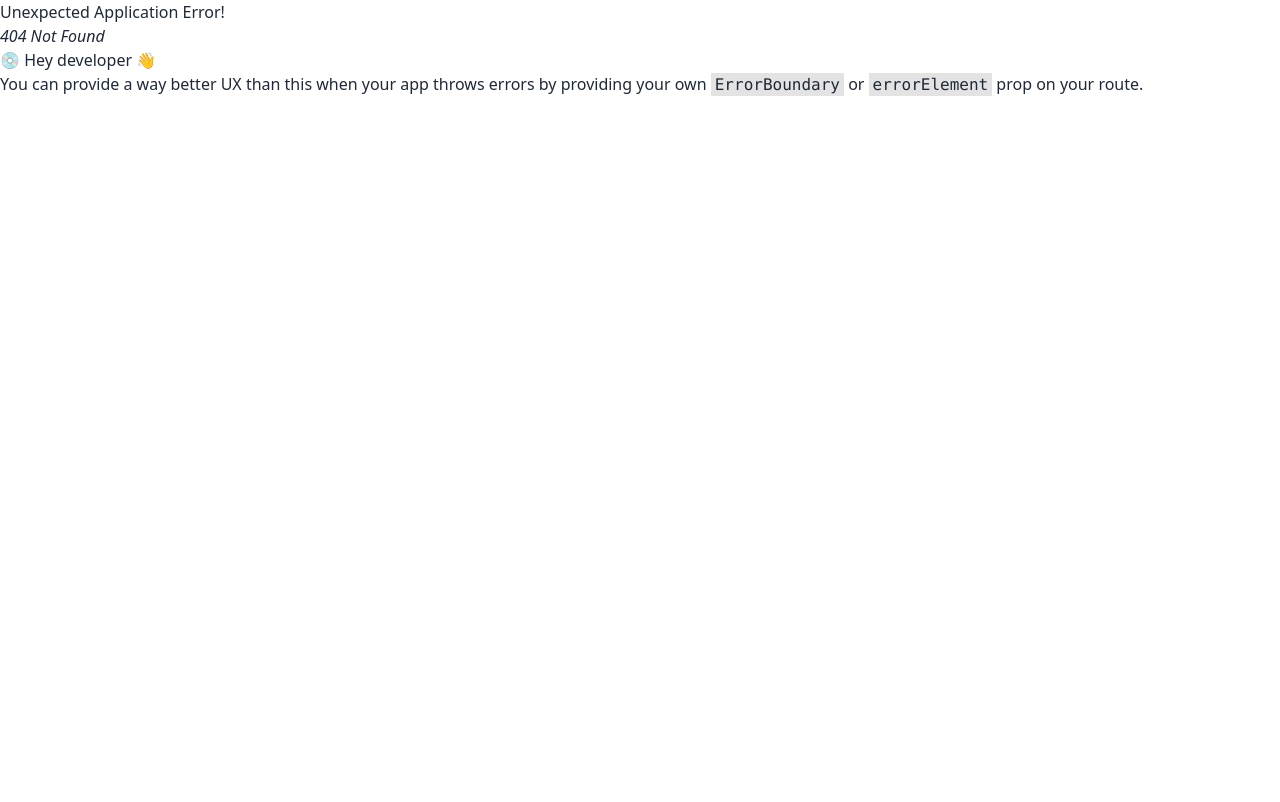
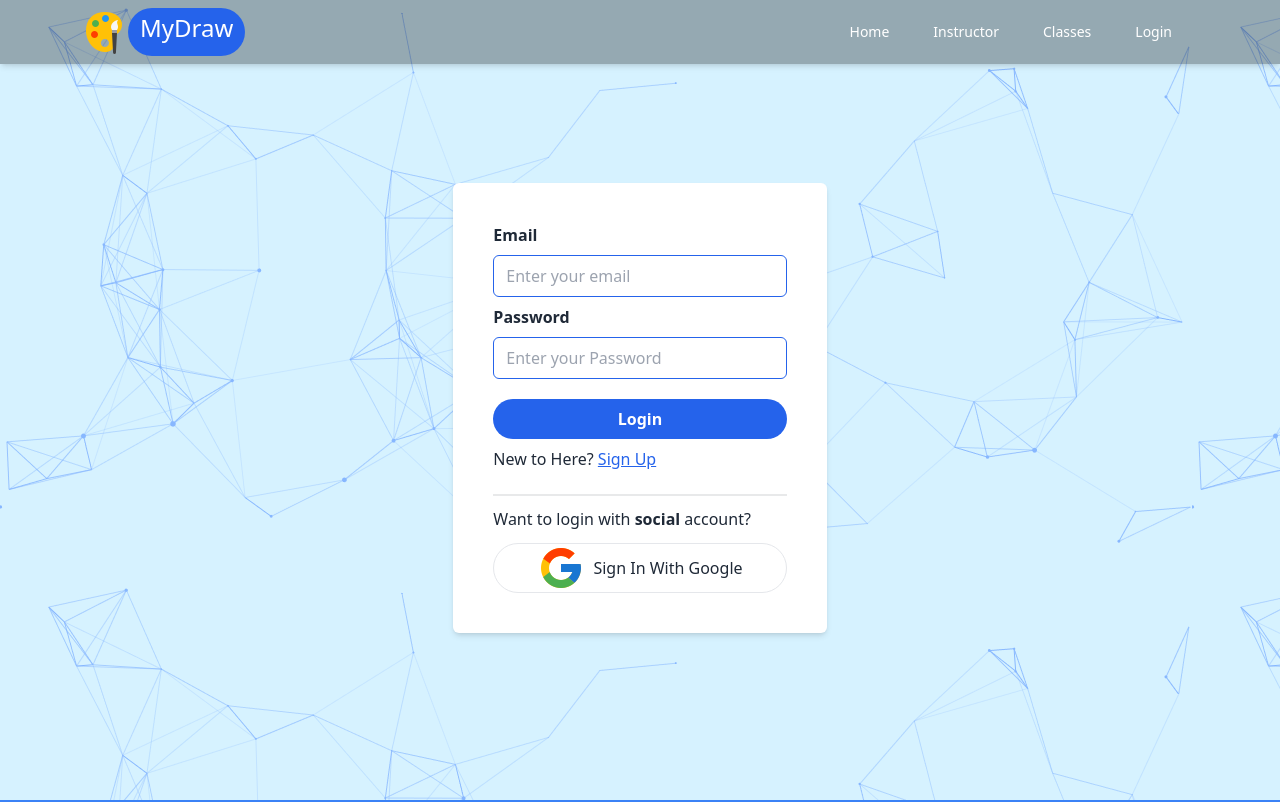
Before and after one commit to nahid-dev/summur-school-frontend, a React (Vite) app: page /login in a window 1280 px wide. Before the commit this address had no page. Shown: the top 802 px of the page. Built offline with nearby package versions, Linux system fonts and the light colour scheme; no server answers.

Commit message:
login done

```diff
--- a/index.html
+++ b/index.html
@@ -2,9 +2,14 @@
 <html lang="en">
   <head>
     <meta charset="UTF-8" />
-    <link rel="icon" type="image/svg+xml" href="/vite.svg" />
+    <!-- <link rel="icon" type="image/svg+xml" href="/vite.svg" /> -->
+    <link
+      rel="shortcut icon"
+      href="./src/assets/main-logo.png"
+      type="image/x-icon"
+    />
     <meta name="viewport" content="width=device-width, initial-scale=1.0" />
-    <title>Vite + React</title>
+    <title>MyDraw</title>
   </head>
   <body>
     <div id="root"></div>
--- a/package.json
+++ b/package.json
@@ -15,10 +15,12 @@
     "match-sorter": "^6.3.1",
     "react": "^18.2.0",
     "react-dom": "^18.2.0",
+    "react-helmet-async": "^1.3.0",
     "react-hook-form": "^7.44.3",
     "react-icons": "^4.9.0",
     "react-router-dom": "^6.12.0",
     "sort-by": "^1.2.0",
+    "sweetalert2": "^11.7.11",
     "swiper": "^9.3.2"
   },
   "devDependencies": {
--- /dev/null
+++ b/src/Providers/AuthProvider.jsx
@@ -0,0 +1,77 @@
+import React, { createContext, useEffect, useState } from "react";
+
+import {
+  GoogleAuthProvider,
+  createUserWithEmailAndPassword,
+  getAuth,
+  onAuthStateChanged,
+  signInWithEmailAndPassword,
+  signInWithPopup,
+  signOut,
+  updateProfile,
+} from "firebase/auth";
+import app from "../firebase/firebase.config";
+
+const auth = getAuth(app);
+const googleProvider = new GoogleAuthProvider();
+
+export const AuthContext = createContext(null);
+const AuthProvider = ({ children }) => {
+  const [user, setUser] = useState("");
+  const [loading, setLoading] = useState(true);
+
+  // Create user
+  const createUser = (email, password) => {
+    setLoading(true);
+    return createUserWithEmailAndPassword(auth, email, password);
+  };
+
+  // Login user
+  const signInUser = (email, password) => {
+    setLoading(true);
+    return signInWithEmailAndPassword(auth, email, password);
+  };
+  // Google Sign In
+  const googleSignIn = () => {
+    setLoading(true);
+    return signInWithPopup(auth, googleProvider);
+  };
+  // Update User
+  const updateUser = (name, photo) => {
+    return updateProfile(auth.currentUser, {
+      displayName: name,
+      photoURL: photo,
+    });
+  };
+  // Log Out User
+  const logOut = () => {
+    setLoading(true);
+    return signOut(auth);
+  };
+
+  // Update User State:
+  useEffect(() => {
+    const unsubscribe = onAuthStateChanged(auth, (currentUser) => {
+      setUser(currentUser);
+      setLoading(false);
+    });
+    return () => {
+      return unsubscribe();
+    };
+  }, []);
+
+  const authInfo = {
+    user,
+    createUser,
+    signInUser,
+    googleSignIn,
+    updateUser,
+    logOut,
+    loading,
+  };
+  return (
+    <AuthContext.Provider value={authInfo}>{children}</AuthContext.Provider>
+  );
+};
+
+export default AuthProvider;
--- /dev/null
+++ b/src/components/shared/SocialLogin/SocialLogin.jsx
@@ -0,0 +1,58 @@
+import React, { useContext } from "react";
+import googleIcon from "../../../assets/google.png";
+import { AuthContext } from "../../../Providers/AuthProvider";
+import Swal from "sweetalert2";
+
+const SocialLogin = () => {
+  const { googleSignIn } = useContext(AuthContext);
+
+  // google Login
+  const handleGoogleLogin = () => {
+    googleSignIn()
+      .then((result) => {
+        const loggedIn = result.user;
+        console.log(loggedIn);
+
+        const saveUser = {
+          name: loggedIn.displayName,
+          email: loggedIn.email,
+          user_image: loggedIn.photoURL,
+        };
+        fetch("http://localhost:5000/users", {
+          method: "POST",
+          headers: {
+            "content-type": "application/json",
+          },
+          body: JSON.stringify(saveUser),
+        })
+          .then((res) => res.json())
+          .then(() => {
+            Swal.fire({
+              icon: "success",
+              title: "Successfully Login",
+            });
+          });
+      })
+      .catch((err) => console.log(err.message));
+  };
+
+  return (
+    <div>
+      <div className="divider mb-1"></div>
+      <p>
+        Want to login with <span className="font-bold">social</span> account?
+      </p>
+      <div className="mt-3">
+        <button
+          onClick={handleGoogleLogin}
+          className="flex items-center justify-center border w-full rounded-full hover:border-blue-600 transition duration-300"
+        >
+          <img src={googleIcon} alt="" />
+          <span className="ms-2">Sign In With Google</span>
+        </button>
+      </div>
+    </div>
+  );
+};
+
+export default SocialLogin;
--- a/src/pages/Home/Home.jsx
+++ b/src/pages/Home/Home.jsx
@@ -2,10 +2,14 @@ import React from "react";
 
 import Slider from "../../components/Slider/Slider";
 import SectionTitle from "../../components/SectionTitle/SectionTitle";
+import { Helmet } from "react-helmet-async";
 
 const Home = () => {
   return (
     <>
+      <Helmet>
+        <title>MyDraw | Home</title>
+      </Helmet>
       <Slider></Slider>
       <SectionTitle
         subTitle="Join the class you like"
--- /dev/null
+++ b/src/pages/Login/Login.jsx
@@ -0,0 +1,94 @@
+import React, { useContext } from "react";
+import Container from "../../components/shared/Container/Container";
+import "./login.css";
+import { Link } from "react-router-dom";
+import { useForm } from "react-hook-form";
+import SocialLogin from "../../components/shared/SocialLogin/SocialLogin";
+import { AuthContext } from "../../Providers/AuthProvider";
+import Swal from "sweetalert2";
+import { Helmet } from "react-helmet-async";
+
+const Login = () => {
+  const { signInUser } = useContext(AuthContext);
+  const {
+    register,
+    handleSubmit,
+    reset,
+    formState: { errors },
+  } = useForm();
+
+  const onSubmit = (data) => {
+    console.log(data);
+    signInUser(data.email, data.password)
+      .then((result) => {
+        const loggedInUser = result.user;
+        console.log(loggedInUser);
+        Swal.fire({
+          icon: "success",
+          title: "Successfully Login",
+        });
+        reset();
+      })
+      .catch((err) => {
+        console.log(err.message);
+      });
+  };
+  return (
+    <>
+      <Helmet>
+        <title>MyDraw | Login</title>
+      </Helmet>
+      <div className="custom-bg">
+        <Container>
+          <div className="min-h-screen flex items-center justify-center py-20 pt-24">
+            <div className=" bg-white shadow-md p-5 md:p-10 rounded-md md:w-2/6">
+              <form onSubmit={handleSubmit(onSubmit)} action="" className="">
+                <div className="flex flex-col">
+                  <label className="font-bold">Email</label>
+                  <input
+                    className="border px-3 py-2 my-2 w-full border-blue-600 rounded-md"
+                    type="email"
+                    placeholder="Enter your email"
+                    {...register("email", { required: true })}
+                  />
+                  {errors.email && (
+                    <span className="text-red-600">Email is required</span>
+                  )}
+                </div>
+                <div className="flex flex-col">
+                  <label className="font-bold">Password</label>
+                  <input
+                    className="border px-3 py-2 my-2 w-full border-blue-600 rounded-md"
+                    type="password"
+                    placeholder="Enter your Password"
+                    {...register("password", {
+                      required: true,
+                    })}
+                  />
+                  {errors.password?.type === "required" && (
+                    <p className="text-red-600">Password is required</p>
+                  )}
+                </div>
+
+                <div className="flex flex-col mt-3">
+                  <input className="main-btn " type="submit" value="Login" />
+                </div>
+              </form>
+              <div className="mt-2">
+                <p>
+                  New to Here?{" "}
+                  <Link to="/signUp" className="underline text-blue-600">
+                    Sign Up
+                  </Link>
+                </p>
+              </div>
+              <SocialLogin></SocialLogin>
+            </div>
+          </div>
+        </Container>
+      </div>
+    </>
+  );
+};
+
+export default Login;
--- /dev/null
+++ b/src/pages/Login/login.css
@@ -0,0 +1,3 @@
+.custom-bg {
+  background-image: url("../../assets/cool-background.png");
+}
--- a/src/pages/SignUp/SignUp.jsx
+++ b/src/pages/SignUp/SignUp.jsx
@@ -1,22 +1,90 @@
-import React from "react";
+import React, { useContext } from "react";
 import Container from "../../components/shared/Container/Container";
 import "./signUp.css";
 import { Link } from "react-router-dom";
 import { useForm } from "react-hook-form";
+import SocialLogin from "../../components/shared/SocialLogin/SocialLogin";
+import { AuthContext } from "../../Providers/AuthProvider";
+import Swal from "sweetalert2";
+import { Helmet } from "react-helmet-async";
+
+const hosted_image_api_key = import.meta.env.VITE_IMG_HOST;
 
 const SignUp = () => {
+  const { createUser, updateUser } = useContext(AuthContext);
   const {
     register,
     handleSubmit,
     watch,
+    reset,
     formState: { errors },
   } = useForm();
 
+  // hosting image url
+  const hosted_img_url = `https://api.imgbb.com/1/upload?key=${hosted_image_api_key}`;
+
   const onSubmit = (data) => {
     console.log(data);
+    const formData = new FormData();
+    formData.append("image", data.photo[0]);
+
+    fetch(hosted_img_url, {
+      method: "POST",
+      body: formData,
+    })
+      .then((res) => res.json())
+      .then((imgResponse) => {
+        console.log(imgResponse);
+        if (imgResponse.success) {
+          const imageURL = imgResponse.data.display_url;
+          console.log(imageURL);
+          // create User================
+          createUser(data.email, data.password)
+            .then((result) => {
+              const signUpedUser = result.user;
+              console.log(signUpedUser);
+
+              // Update User ===============
+              updateUser(data.name, imageURL)
+                .then(() => {
+                  const saveUser = {
+                    name: data.name,
+                    email: data.email,
+                    user_image: imageURL,
+                  };
+                  fetch("http://localhost:5000/users", {
+                    method: "POST",
+                    headers: {
+                      "content-type": "application/json",
+                    },
+                    body: JSON.stringify(saveUser),
+                  })
+                    .then((res) => res.json())
+                    .then((data) => {
+                      if (data.insertedId) {
+                        Swal.fire({
+                          icon: "success",
+                          title: "Sign Up Successfully",
+                        });
+                        reset();
+                      }
+                    });
+                })
+                .catch((err) => {
+                  console.log(err.message);
+                });
+            })
+            .catch((err) => {
+              console.log(err.message);
+            });
+        }
+      });
   };
   return (
     <div className="custom-bg">
+      <Helmet>
+        <title>MyDraw | Sign Up</title>
+      </Helmet>
       <Container>
         <div className="min-h-screen flex items-center justify-center py-20 pt-24">
           <div className=" bg-white shadow-md p-5 md:p-10 rounded-md md:w-2/6">
@@ -106,16 +174,19 @@ const SignUp = () => {
                   </p>
                 )}
               </div>
-              <div className="flex flex-col">
+              <div className="flex flex-col mt-3">
                 <input className="main-btn " type="submit" value="Sign Up" />
               </div>
             </form>
             <div className="mt-2">
               <p>
                 Already have an account?{" "}
-                <Link className="underline text-blue-600">Login</Link>
+                <Link to="/login" className="underline text-blue-600">
+                  Login
+                </Link>
               </p>
             </div>
+            <SocialLogin></SocialLogin>
           </div>
         </div>
       </Container>
--- a/src/routes/Routes.jsx
+++ b/src/routes/Routes.jsx
@@ -2,6 +2,7 @@ import { createBrowserRouter } from "react-router-dom";
 import Main from "../Layouts/Main";
 import Home from "../pages/Home/Home";
 import SignUp from "../pages/SignUp/SignUp";
+import Login from "../pages/Login/Login";
 
 const router = createBrowserRouter([
   {
@@ -13,6 +14,10 @@ const router = createBrowserRouter([
         element: <Home></Home>,
       },
       {
+        path: "login",
+        element: <Login></Login>,
+      },
+      {
         path: "signUp",
         element: <SignUp></SignUp>,
       },
```
Also changed, not shown: src/main.jsx (+7 -1 lines), .eslintrc.cjs, src/assets/google.png (added), 1 other file (tests, documents, lock files or other folders).
